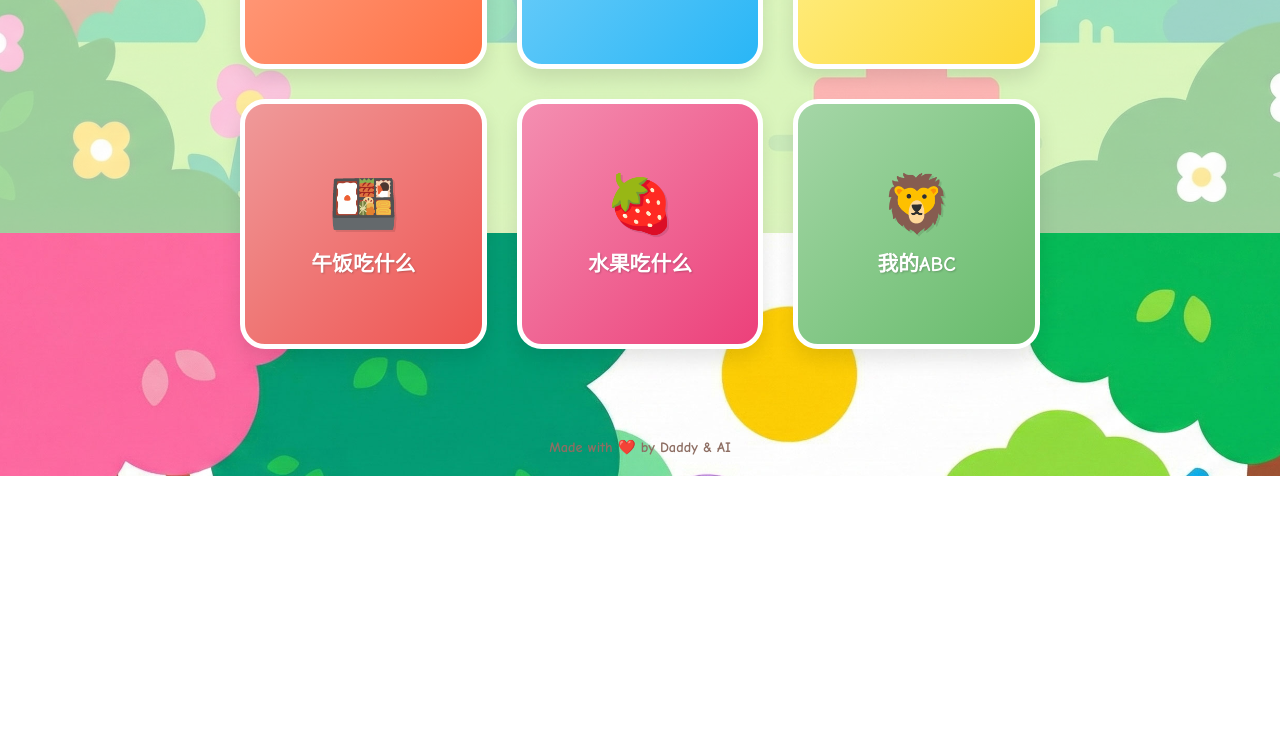
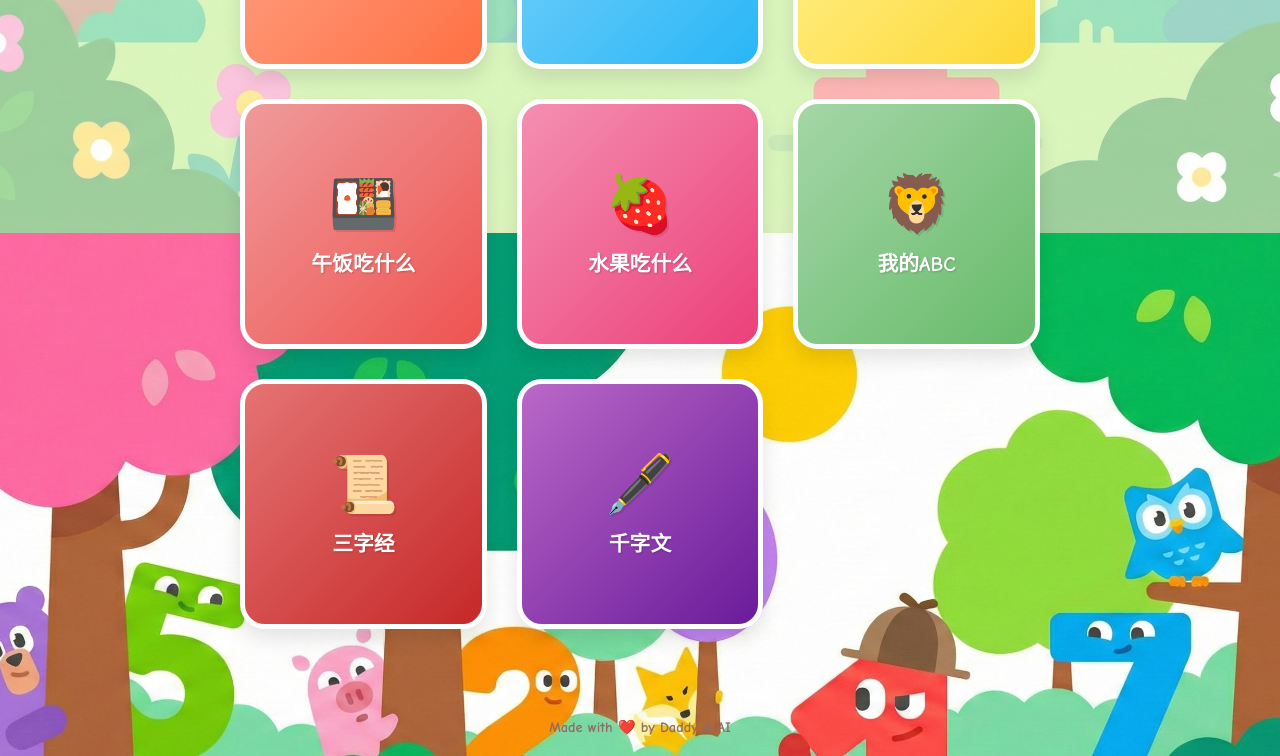
Before and after one commit to pet3rfly/7, a plain HTML site: page index.html in a window 1280 px wide. Shown: the part 567-1323 px from the top of the page. Before the commit the page ends 1043 px from the top, so only its background shows below. Drawn offline with Linux system fonts and the light colour scheme.

Commit message:
Update index.html

```diff
--- a/index.html
+++ b/index.html
@@ -223,6 +223,16 @@
             <div class="nav-title">我的ABC</div>
         </a>
 
+        <a href="pages/sanzijing.html" class="nav-card" style="background: linear-gradient(135deg, #E57373 0%, #C62828 100%);" onclick="vibrate()">
+            <div class="nav-icon">📜</div>
+            <div class="nav-title">三字经</div>
+        </a>
+
+        <a href="pages/qianziwen.html" class="nav-card" style="background: linear-gradient(135deg, #BA68C8 0%, #6A1B9A 100%);" onclick="vibrate()">
+            <div class="nav-icon">🖋️</div>
+            <div class="nav-title">千字文</div>
+        </a>
+
     </div>
 
     <footer>
```
